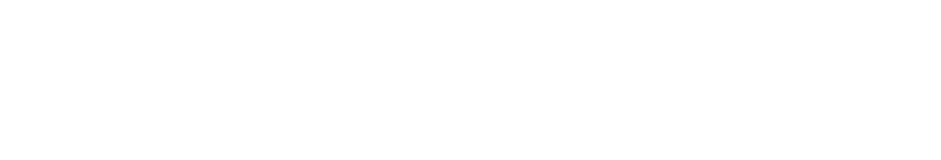
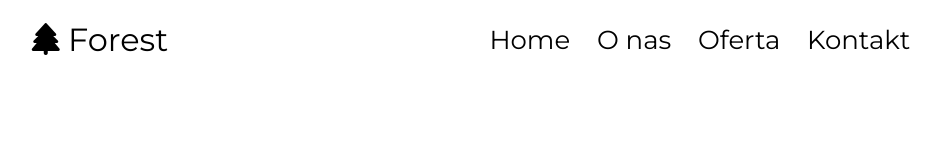
Before and after one commit to realeksandrare/realeksandrare.github.io, a website: page index.html in a window 1280 px wide. Shown: the whole page, without its empty margins (149-1090 px from the left). Drawn offline with Linux system fonts and the light colour scheme.

Commit message:
Created and styled nav section in index.html and main.scss

```diff
--- a/index.html
+++ b/index.html
@@ -10,12 +10,24 @@
 <link rel="preconnect" href="https://fonts.gstatic.com" crossorigin>
 <link href="https://fonts.googleapis.com/css2?family=Hind&family=Montserrat:wght@300;400;700&display=swap"
     rel="stylesheet">
+<script src="https://kit.fontawesome.com/35a73668b1.js" crossorigin="anonymous"></script>
 
 <link rel="stylesheet" href="/dist/css/main.min.css">
 </head>
 
 <body>
+    <header class="header">
 
+        <nav class="navbar">
+            <p class="navbar__name"><i class="fas fa-tree"></i> Forest</p>
+            <div class="navbar__link">
+            <a href="#home" class="navbar__link">Home</a>
+            <a href="#onas" class="navbar__link">O nas</a>
+            <a href="#oferta" class="navbar__link">Oferta</a>
+            <a href="#kontakt" class="navbar__link">Kontakt</a>
+        </div>
+        </nav>
+    </header>
 
 </body>
 
--- a/src/sass/main.scss
+++ b/src/sass/main.scss
@@ -5,7 +5,38 @@
 	margin: 0;
 	padding: 0;
 }
+html {
+	font-size: 62.5%;
+	scroll-behavior: smooth;
+}
 body {
 	font-family: 'Hind', sans-serif;
 	font-family: 'Montserrat', sans-serif;
 }
+.wrapper {
+	margin: 0 auto;
+	max-width: 1200px;
+	width: 100%;
+}
+
+.header {
+	width: 100vw;
+	.navbar {
+		display: flex;
+		justify-content: space-around;
+		width: 100%;
+		padding: 2rem 2rem;
+		align-items: center;
+
+		&__name {
+			font-size: 3.2rem;
+		}
+		&__link {
+			margin-right: 2rem;
+			text-decoration: none;
+			color: #000;
+			justify-self: space-around;
+			font-size: 2.6rem;
+		}
+	}
+}
```
Also changed, not shown: dist/css/main.min.css, 2 other files.
